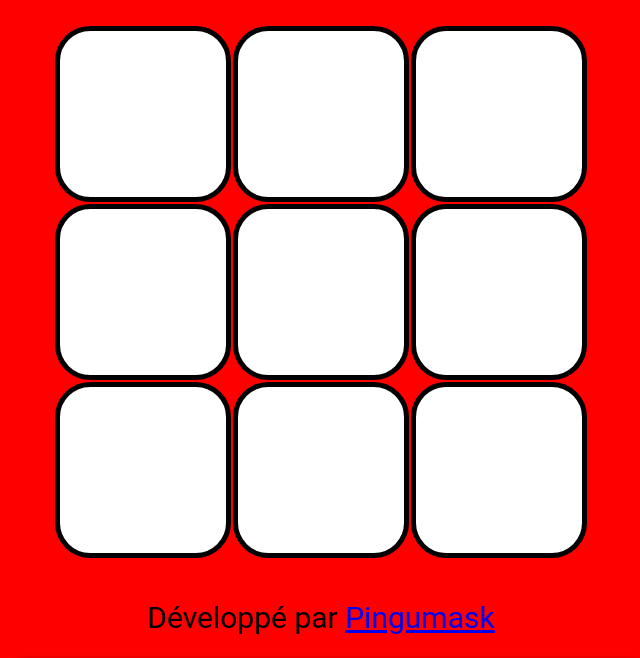
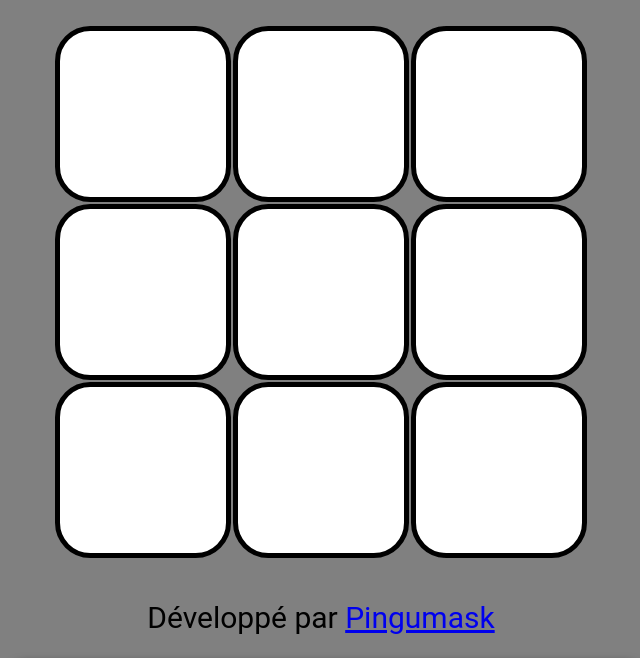
Before and after one commit to Pingumask/Morpion, a plain HTML site: page index.html in a window 1280 px wide. Shown: the part 142-800 px from the top of the page, without its empty margins (319-959 px from the left). Drawn offline with Linux system fonts and the light colour scheme.

Commit message:
Revert "bg pour momo"

```diff
--- a/style.css
+++ b/style.css
@@ -29,7 +29,7 @@ body{
     justify-content: center;
     flex-flow: column;
     height:100vh;
-    background:rgb(255, 0, 0);
+    background:gray;
     font-family: 'Roboto', sans-serif;
 }
 
```
